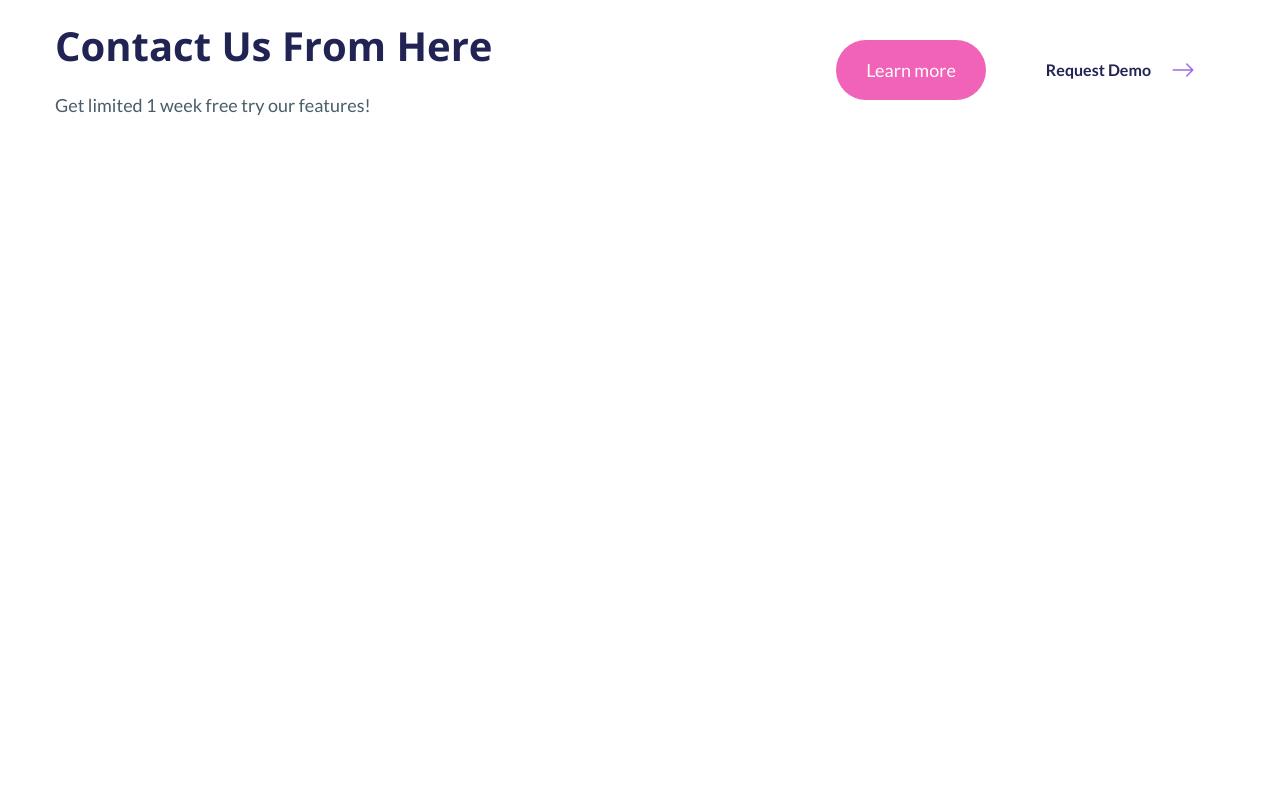
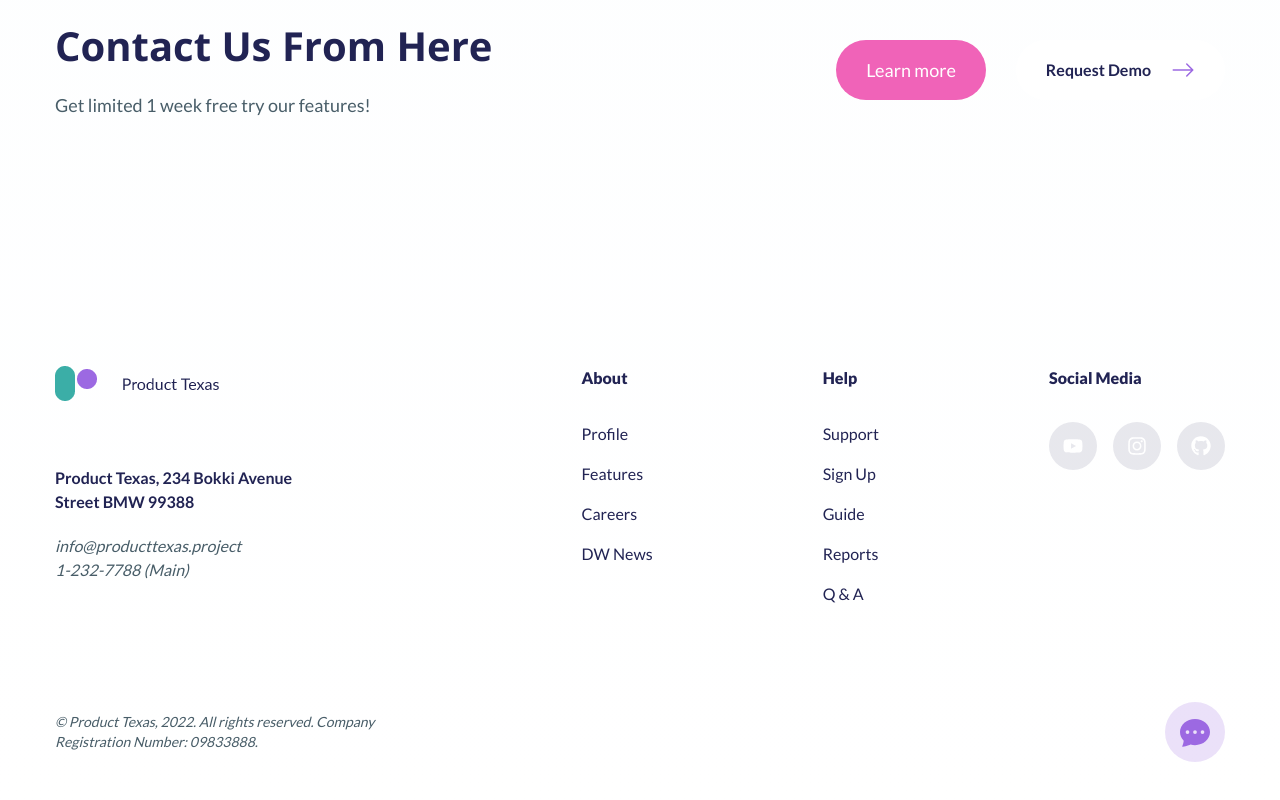
Before and after one commit to Moamin-AbuEwaida/landingpage-tailwind, a React (Create React App) app: page / in a window 1280 px wide. Shown: the part 3910-4710 px from the top of the page. Before the commit the page ends 4276 px from the top, so only its background shows below. Built offline with nearby package versions, Linux system fonts and the light colour scheme; a web font is replaced by a local one.

Commit message:
footer component

```diff
--- a/src/App.js
+++ b/src/App.js
@@ -21,6 +21,7 @@ function App() {
       <Features />
       <Testimonials />
       <CtaSection />
+      <Footer />
     </div>
   );
 }
--- a/src/components/Copyright.jsx
+++ b/src/components/Copyright.jsx
@@ -1,7 +1,24 @@
 import React from "react";
+import { copyrightData } from "../data";
 
 const Copyright = () => {
-  return <div>Copyright</div>;
+  const { text, icon } = copyrightData;
+  return (
+    <section className="mt-24 mb-12">
+      <div className="container mx-auto">
+        <div className="flex flex-col items-center text-center md:text-left lg:flex-row justify-between gap-y-8">
+          <div className="text-sm font-light italic max-w-[360px]">{text}</div>
+          <div className="-order-1 md:order-1">
+            <div className="w-[60px] h-[60px] flex items-center justify-center rounded-full bg-accent-primary/20 cursor-pointer group">
+              <div className="text-3xl text-accent-primary group-hover:scale-110 transition-all">
+                {icon}
+              </div>
+            </div>
+          </div>
+        </div>
+      </div>
+    </section>
+  );
 };
 
 export default Copyright;
--- a/src/components/Footer.jsx
+++ b/src/components/Footer.jsx
@@ -1,7 +1,80 @@
 import React from "react";
+import { footerData } from "../data";
+import Copyright from "./Copyright";
 
 const Footer = () => {
-  return <div>Footer</div>;
+  const { logo, address, email, phone, list1, list2, socialList } = footerData;
+  return (
+    <footer data-aos="fade-up">
+      <div className="container mx-auto">
+        <div className="flex flex-col xl:flex-row text-center xl:text-left gap-y-12">
+          <div className="w-[45%] mx-auto flex flex-col items-center xl:items-start">
+            <a href="">
+              <img className="mb-[65px]" src={logo} alt="" />
+            </a>
+            <div className="max-w-[260px] mb-5 text-primary font-bold">
+              {address}
+            </div>
+            <div className="font-light italic">{email}</div>
+            <div className="font-light italic">{phone}</div>
+          </div>
+          <div className="flex flex-1 flex-col gap-y-14 xl:flex-row justify-between">
+            <div>
+              <div className="font-extrabold text-primary mb-8">About</div>
+              <ul className="flex flex-col gap-y-4">
+                {list1.map((item, index) => {
+                  return (
+                    <li key={index}>
+                      <a className="text-primary font-normal" href={item.href}>
+                        {item.name}
+                      </a>
+                    </li>
+                  );
+                })}
+              </ul>
+            </div>
+            <div>
+              <div className="font-extrabold text-primary mb-8">Help</div>
+              <ul className="flex flex-col gap-y-4">
+                {list2.map((item, index) => {
+                  return (
+                    <li key={index}>
+                      <a className="text-primary font-normal" href={item.href}>
+                        {item.name}
+                      </a>
+                    </li>
+                  );
+                })}
+              </ul>
+            </div>
+            <div>
+              <div className="font-extrabold text-primary mb-8">
+                Social Media
+              </div>
+              <ul className="flex gap-y-4 gap-x-4 justify-center">
+                {socialList.map((item, index) => {
+                  return (
+                    <li
+                      className="w-12 h-12 bg-primary/10 flex items-center justify-center rounded-full cursor-pointer hover:bg-accent-secondary transition-all"
+                      key={index}
+                    >
+                      <a
+                        className="text-white text-xl hover:text-white"
+                        href={item.href}
+                      >
+                        {item.icon}
+                      </a>
+                    </li>
+                  );
+                })}
+              </ul>
+            </div>
+          </div>
+        </div>
+      </div>
+      <Copyright />
+    </footer>
+  );
 };
 
 export default Footer;
--- a/src/data.js
+++ b/src/data.js
@@ -1,3 +1,6 @@
+import { FaYoutube, FaInstagram, FaGithub } from 'react-icons/fa';
+import { BsChatDotsFill } from 'react-icons/bs';
+
 import AboutImg from '../src/assets/img/about.png';
 import Feature1Img from '../src/assets/img/features/feature1.png';
 import Feature2Img from '../src/assets/img/features/feature2.png';
@@ -125,3 +128,69 @@ export const ctaData = {
   btnText1: 'Learn more',
   btnText2: 'Request Demo',
 };
+
+export const footerData = {
+  logo: LogoV2,
+  address: 'Product Texas, 234 Bokki Avenue Street BMW 99388',
+  email: 'info@producttexas.project',
+  phone: '1-232-7788 (Main)',
+  list1: [
+    {
+      name: 'Profile',
+      href: '#',
+    },
+    {
+      name: 'Features',
+      href: '#',
+    },
+    {
+      name: 'Careers',
+      href: '#',
+    },
+    {
+      name: 'DW News',
+      href: '#',
+    },
+  ],
+  list2: [
+    {
+      name: 'Support',
+      href: '#',
+    },
+    {
+      name: 'Sign Up',
+      href: '#',
+    },
+    {
+      name: 'Guide',
+      href: '#',
+    },
+    {
+      name: 'Reports',
+      href: '#',
+    },
+    {
+      name: 'Q & A',
+      href: '#',
+    },
+  ],
+  socialList: [
+    {
+      icon: <FaYoutube />,
+      href: '#',
+    },
+    {
+      icon: <FaInstagram />,
+      href: '#',
+    },
+    {
+      icon: <FaGithub />,
+      href: '#',
+    },
+  ],
+};
+
+export const copyrightData = {
+  text: '© Product Texas, 2022. All rights reserved. Company Registration Number: 09833888.',
+  icon: <BsChatDotsFill />,
+};
```
